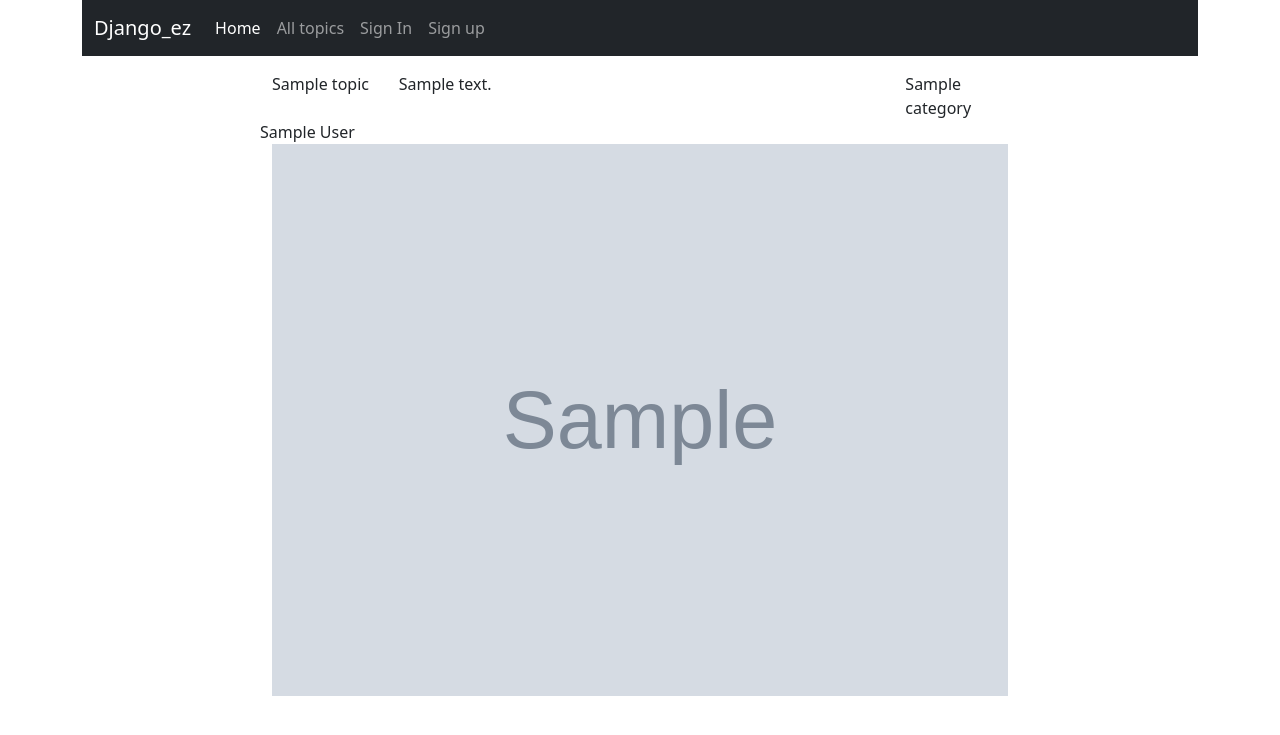
After one commit to ShuvalovAnthony/django_ez_python, a Django app: template django_ez_python/templates/topic/topic_detail.html in a window 1280 px wide. The commit adds this page. Shown: the top 735 px of the page. Run offline with Django 3.2, Linux system fonts and the light colour scheme; the template is opened without the code that fills it: most values are stand-ins (such as "Sample title", 1, 10 or a date in 2020); grey boxes marked "Sample" are stand-in pictures.

Commit message:
topic detail

```diff
--- a/django_ez_python/blog/urls.py
+++ b/django_ez_python/blog/urls.py
@@ -6,6 +6,7 @@ urlpatterns = [
     path('', blog_home, name='blog_home'),
     path('all_topics/', TopicListView.as_view(), name='all_topics'),
     path('author/<int:pk>', AuthorDetailView.as_view(), name='author'),
+    path('topic/<int:pk>', TopicDetailView.as_view(), name='topic'),
     path('topics_by_category/<str:category>', TopicByCategory.as_view(),
      name='topics_by_category'),
 ]
--- a/django_ez_python/templates/_base.html
+++ b/django_ez_python/templates/_base.html
@@ -24,7 +24,10 @@
             {% endblock %}
           </div>
 
-          <div class="col"></div>
+          <div class="col">
+            {% block right_frame %}
+            {% endblock %}
+          </div>
       </div>
   </div>
 
--- a/django_ez_python/templates/blog/all_topics.html
+++ b/django_ez_python/templates/blog/all_topics.html
@@ -18,7 +18,7 @@
         <div class="card-body">
             <h5 class="card-title">{{ topic.title }}</h5>
             <p class="card-text">{{ topic.content|truncatechars:160 }}</p>
-            <a href="#" class="btn btn-primary">Read topic</a>
+            <a href="{% url 'topic' topic.id %}" class="btn btn-primary">Read topic</a>
         </div>
     </div>
     </br>
--- /dev/null
+++ b/django_ez_python/templates/topic/topic_detail.html
@@ -0,0 +1,36 @@
+{% extends '_base.html' %}
+
+{% block content %}
+
+
+
+<div class="row">
+    <div class="col-2">
+        {{topic.title}}
+    </div>
+    <div class="col">
+        {{topic.content}}
+    </div>
+    <div class="col-2">
+        {{topic.category}}
+    </div>
+</div>
+<div class="row">
+
+</div>
+
+<div class="row">
+
+</div>
+
+<div class="row">
+    {{ topic.author }}
+</div>
+<div class="row">
+    <img src="{{ topic.photo.url }}">
+</div>
+
+
+
+
+{% endblock %}
```
Also changed, not shown: django_ez_python/blog/views.py (+8 -2 lines), django_ez_python/templates/author/author_detail.html (+10 -39 lines).
